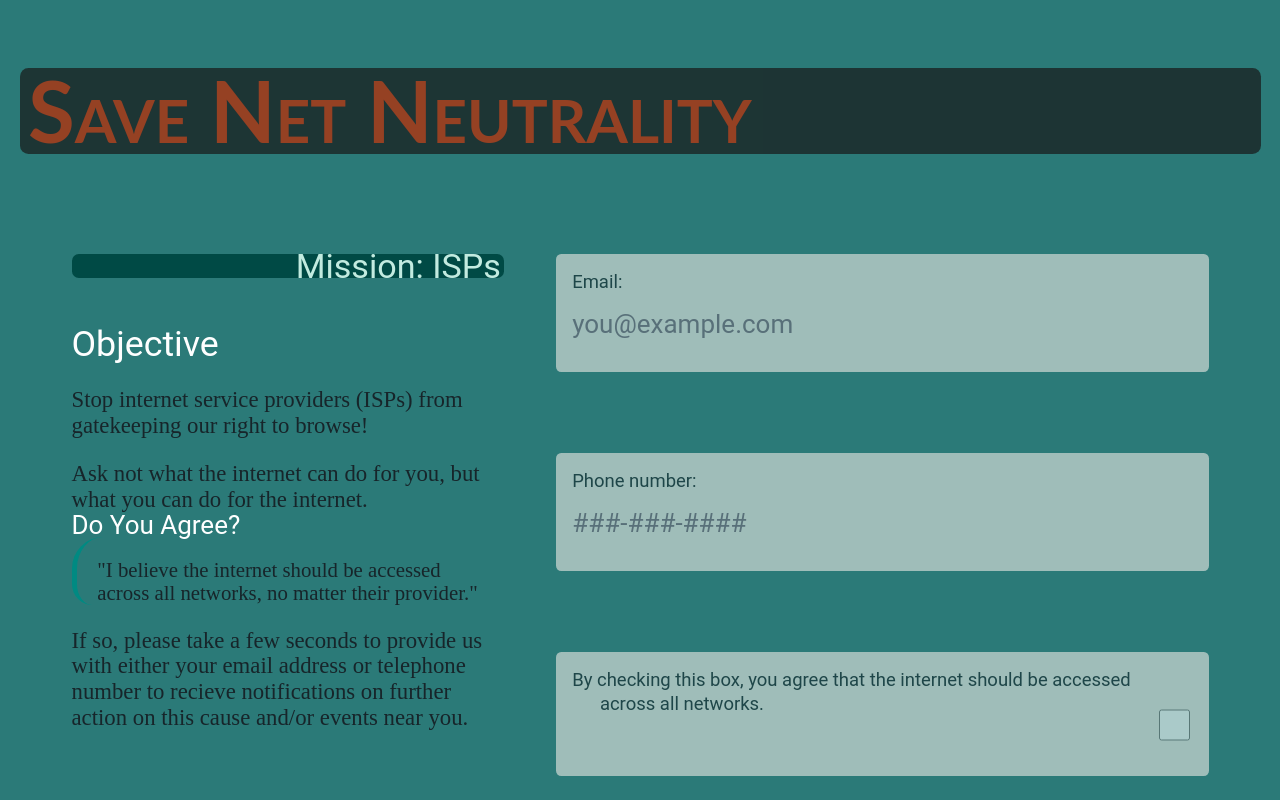
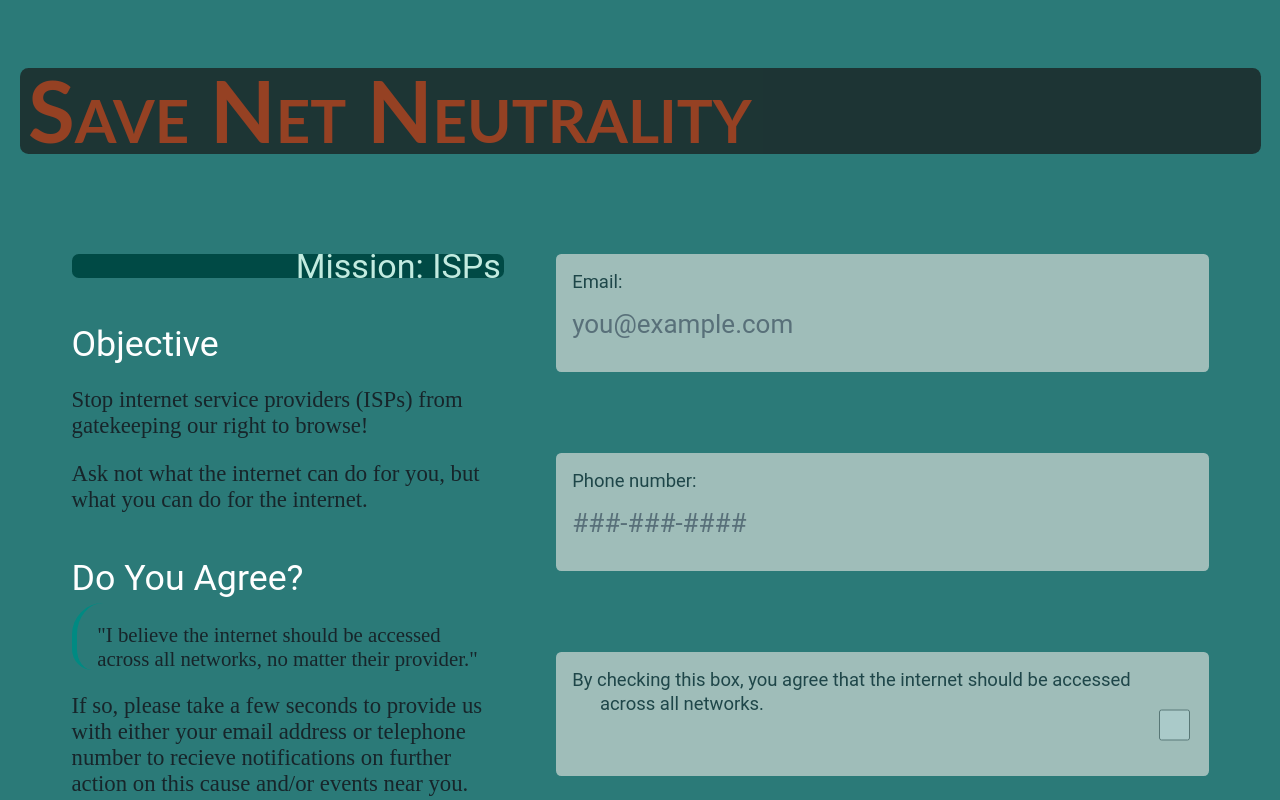
Before and after one commit to amilon123/itmd-362-project1, a plain HTML site: page index.html in a window 1280 px wide. Shown: the top 800 px of the page. Drawn offline with nearby package versions, Linux system fonts and the light colour scheme; a script that the page names is missing.

Commit message:
Place quote header before last child element for stylelint

```diff
--- a/css/screen.css
+++ b/css/screen.css
@@ -249,6 +249,16 @@ input::placeholder {
     border-color: #008A82;
   }
 
+  #isps p:last-child {
+    margin-bottom: 2em;
+  }
+
+  #quote h3 {
+    font-size: 1.375em; /* 22 / 16 = 1.375 */
+    line-height: 1.133em; /* 34 / 30 = 1.133*/
+    margin-bottom: 0.1em;
+  }
+
   #quote p:last-child {
     font-size: 0.875em;
     margin-bottom: 2em;
```
